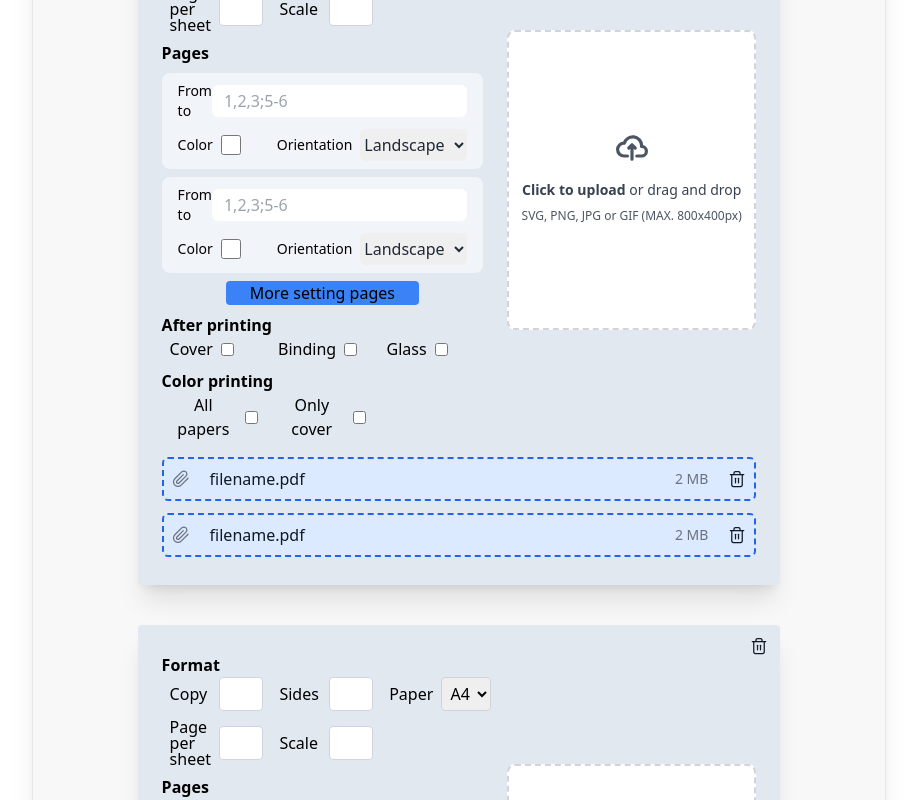
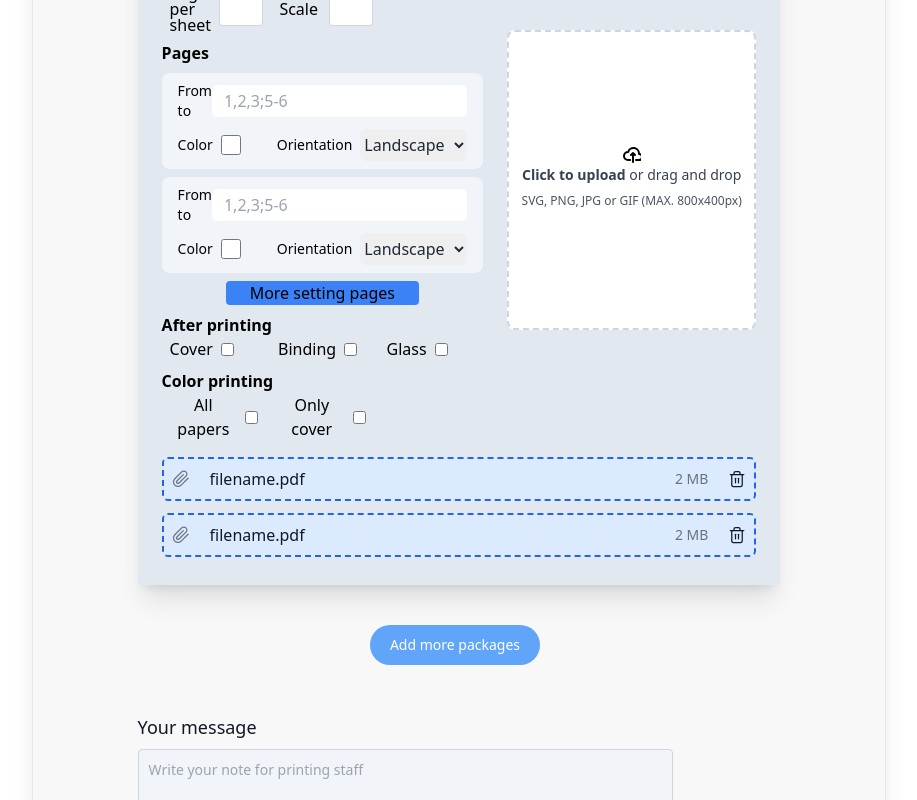
Before and after one commit to Love-HCMUT/Student_Smart_Printing_Service_FE, a React (Vite) app: page / in a window 1280 px wide. Shown: the part 260-1060 px from the top of the page, without its empty margins (181-1098 px from the left). Built offline with nearby package versions, Linux system fonts and the light colour scheme.

Commit message:
h-feat: add state

```diff
--- a/src/components/Order/FilePreview.jsx
+++ b/src/components/Order/FilePreview.jsx
@@ -1,4 +1,4 @@
-import React from 'react'
+import React, { memo } from 'react'
 
 const FilePreview = ({ name, weight }) => {
     return (
@@ -29,4 +29,4 @@ const FilePreview = ({ name, weight }) => {
     )
 }
 
-export default FilePreview
+export default memo(FilePreview)
--- a/src/components/Order/Package.jsx
+++ b/src/components/Order/Package.jsx
@@ -1,15 +1,16 @@
-import React from 'react'
+import React, { memo } from 'react'
 import FilePreview from './FilePreview'
 import PageSetting from './PageSetting'
 
 
-const Package = () => {
+const Package = ({ func, remove, add, update }) => {
+
   return (
     <div className='relative px-6 py-3 bg-slate-200 rounded w-5/6 shadow-xl'>
 
       {/* icon thung rac  */}
       <div className="absolute top-3 right-3">
-        <svg width="18" height="18" viewBox="0 0 18 18" fill="none" xmlns="http://www.w3.org/2000/svg">
+        <svg className="icon" width="18" height="18" viewBox="0 0 18 18" fill="none" xmlns="http://www.w3.org/2000/svg">
           <g id="System Icons">
             <path id="Vector" d="M2.25 4.5H3.75H15.75" stroke="#111827" strokeWidth="1.25" strokeLinecap="round" strokeLinejoin="round" />
             <path id="Vector_2" d="M14.25 4.5V15C14.25 15.3978 14.092 15.7794 13.8107 16.0607C13.5294 16.342 13.1478 16.5 12.75 16.5H5.25C4.85218 16.5 4.47064 16.342 4.18934 16.0607C3.90804 15.7794 3.75 15.3978 3.75 15V4.5M6 4.5V3C6 2.60218 6.15804 2.22064 6.43934 1.93934C6.72064 1.65804 7.10218 1.5 7.5 1.5H10.5C10.8978 1.5 11.2794 1.65804 11.5607 1.93934C11.842 2.22064 12 2.60218 12 3V4.5" stroke="#111827" strokeWidth="1.25" strokeLinecap="round" strokeLinejoin="round" />
@@ -35,6 +36,7 @@ const Package = () => {
                   type="number"
                   name="copies"
                   min="1"
+                  onChange={(event) => func('copy', event.target.value)}
                   className="max-w-11 border border-gray-300 rounded p-1 text-center"
                 />
               </div>
@@ -45,6 +47,8 @@ const Package = () => {
                   type="number"
                   name="toPage"
                   min="1"
+                  max="2"
+                  onChange={(event) => func('sides', event.target.value)}
                   className="max-w-11 border border-gray-300 rounded p-1 text-center"
                 />
               </div>
@@ -55,6 +59,7 @@ const Package = () => {
                 <select
                   name="paper"
                   className="w-14 border border-gray-300 rounded p-1 text-center"
+                  onChange={(event) => func('paper', event.target.value)}
                 >
                   <option value="A4">A4</option>
                   <option value="A3">A3</option>
@@ -68,6 +73,7 @@ const Package = () => {
                   name="toPage"
                   min="1"
                   className="max-w-11 border border-gray-300 rounded p-1 text-center"
+                  onChange={(event) => func('paper_per_sheet', event.target.value)}
                 />
               </div>
 
@@ -76,8 +82,11 @@ const Package = () => {
                 <input
                   type="number"
                   name="toPage"
-                  min="1"
+                  min="0"
+                  max="1"
+                  step="0.1"
                   className="max-w-11 border border-gray-300 rounded p-1 text-center"
+                  onChange={(event) => func('scale', event.target.value)}
                 />
               </div>
 
@@ -99,6 +108,7 @@ const Package = () => {
 
           </div>
 
+
           {/* After printing */}
           <div className='my-2'>
             <h3 className='font-bold'>After printing</h3>
@@ -110,6 +120,7 @@ const Package = () => {
                   name="toPage"
                   min="0"
                   className="max-w-11 border border-gray-300 rounded p-1 text-center"
+                  onChange={(event) => func('cover', event.target.checked)}
                 />
               </div>
 
@@ -120,6 +131,7 @@ const Package = () => {
                   name="toPage"
                   min="0"
                   className="max-w-11 border border-gray-300 rounded p-1 text-center"
+                  onChange={(event) => func('binding', event.target.checked)}
                 />
               </div>
 
@@ -129,6 +141,7 @@ const Package = () => {
                   type="checkbox"
                   name="toPage"
                   min="0"
+                  onChange={(event) => func('glass', event.target.checked)}
                   className="max-w-11 border border-gray-300 rounded p-1 text-center"
                 />
               </div>
@@ -147,6 +160,7 @@ const Package = () => {
                   type="checkbox"
                   name="toPage"
                   min="0"
+                  onChange={(event) => func('color_all', event.target.checked)}
                   className="max-w-11 border border-gray-300 rounded p-1 text-center"
                 />
               </div>
@@ -157,6 +171,7 @@ const Package = () => {
                   type="checkbox"
                   name="toPage"
                   min="0"
+                  // onChange={(event) => func('color_cover', event.target.checked)}
                   className="max-w-11 border border-gray-300 rounded p-1 text-center"
                 />
               </div>
@@ -169,10 +184,10 @@ const Package = () => {
         {/* attachment section */}
         <div className='flex-1'>
 
-          <div class="flex items-center justify-center h-full w-full">
+          <div className="flex items-center justify-center h-full w-full">
             <label for="dropzone-file" class="flex flex-col items-center justify-center min-h-[300px] w-full border-2 border-gray-300 border-dashed rounded-lg cursor-pointer bg-white hover:bg-gray-50 transition duration-200">
               <div class="flex flex-col items-center justify-center pt-5 pb-6">
-                <svg class="w-8 h-8 mb-4 text-gray-600" aria-hidden="true" xmlns="http://www.w3.org/2000/svg" fill="none" viewBox="0 0 20 16">
+                <svg className="icon" width="18" height="18" viewBox="0 0 18 18" fill="none" xmlns="http://www.w3.org/2000/svg">
                   <path stroke="currentColor" stroke-linecap="round" stroke-linejoin="round" stroke-width="2" d="M13 13h3a3 3 0 0 0 0-6h-.025A5.56 5.56 0 0 0 16 6.5 5.5 5.5 0 0 0 5.207 5.021C5.137 5.017 5.071 5 5 5a4 4 0 0 0 0 8h2.167M10 15V6m0 0L8 8m2-2 2 2" />
                 </svg>
                 <p class="mb-2 text-sm text-gray-700"><span class="font-semibold">Click to upload</span> or drag and drop</p>
@@ -197,4 +212,4 @@ const Package = () => {
   )
 }
 
-export default Package
+export default memo(Package)
--- a/src/pages/ConfirmOrderPage.jsx
+++ b/src/pages/ConfirmOrderPage.jsx
@@ -4,6 +4,11 @@ import TotalOrder from '../components/Order/TotalOrder'
 import Note from '../components/Payment/Note'
 
 const ConfirmOrderPage = () => {
+
+
+
+
+
     return (
         <div className='justify-center w-lvw min-h-screen bg-light-gray flex gap-10'>
 
--- a/src/pages/OrderPage.jsx
+++ b/src/pages/OrderPage.jsx
@@ -1,16 +1,68 @@
-import React from 'react'
+import React, { useCallback, useState } from 'react'
 import Package from '../components/Order/Package'
 import Note from '../components/Payment/Note'
 
 const OrderPage = () => {
+    const [config, setConfig] = useState({
+        copy: 1,
+        sides: 1,
+        paper: 'A4',
+        paper_per_sheet: 1,
+        scale: 1,
+        cover: true,
+        binding: true,
+        glass: false,
+        color_all: false,
+        color_cover: false,
+    })
+
+    const [pages, setPages] = useState([{
+        from: 0,
+        to: undefined,
+        color: false,
+        orientation: 'landscape'
+    }])
+
+    const updateField = useCallback((namefield, value) => {
+        console.log("update ", namefield)
+        setConfig(prev => ({
+            ...prev, [namefield]: value
+        }))
+    }, [])
+
+    const removePages = useCallback((index) => {
+        setPages(page => page.filter((_, i) => i != index))
+    }, [])
+
+    const addPages = useCallback((pages) => {
+        setPages((prev) => [...prev, pages])
+    }, [])
+
+    const updatePages = useCallback((index, fieldname, value) => {
+        setConfig(prev => {
+            const updatedConfig = [...prev];
+            updatedConfig[index] = {
+                ...updatedConfig[index],
+                [fieldname]: value
+            }
+            return updatedConfig
+        })
+    }, [])
+
+    console.log(config)
+    console.log(pages)
+
     return (
         <div className='bg-white w-lwh flex justify-center items-center flex-col'>
             <h1 className='mt-[30px] h-[80px] text-left w-2/3 font-bold text-3xl flex items-center text-blue-800'>Your orders</h1>
 
             <div className='p-10 border bg-light-gray h-full w-2/3 shadow-xl flex flex-col justify-center items-center gap-10'>
                 {/* package */}
-                <Package />
-                <Package />
+                <Package
+                    func={updateField}
+                    remove={removePages}
+                    add={addPages}
+                    update={updatePages} />
 
                 <div className="col-span-1 flex items-end justify-end">
                     <button
```
